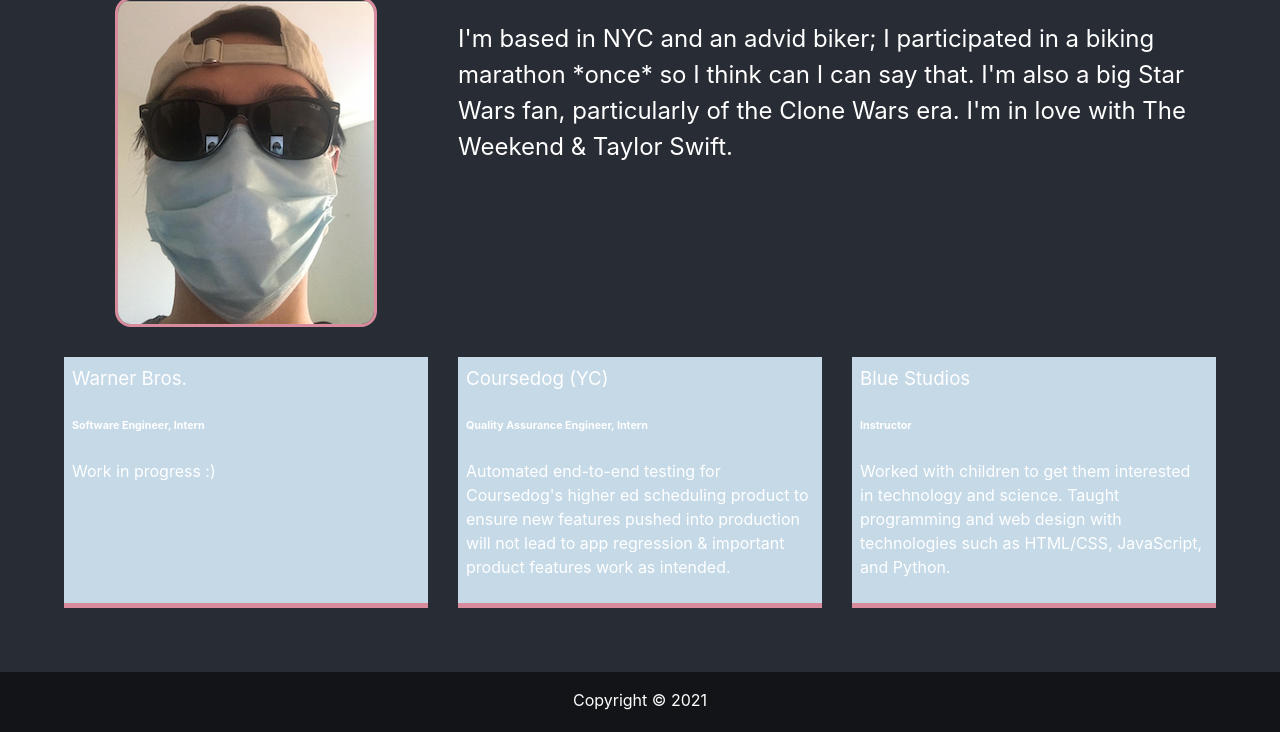
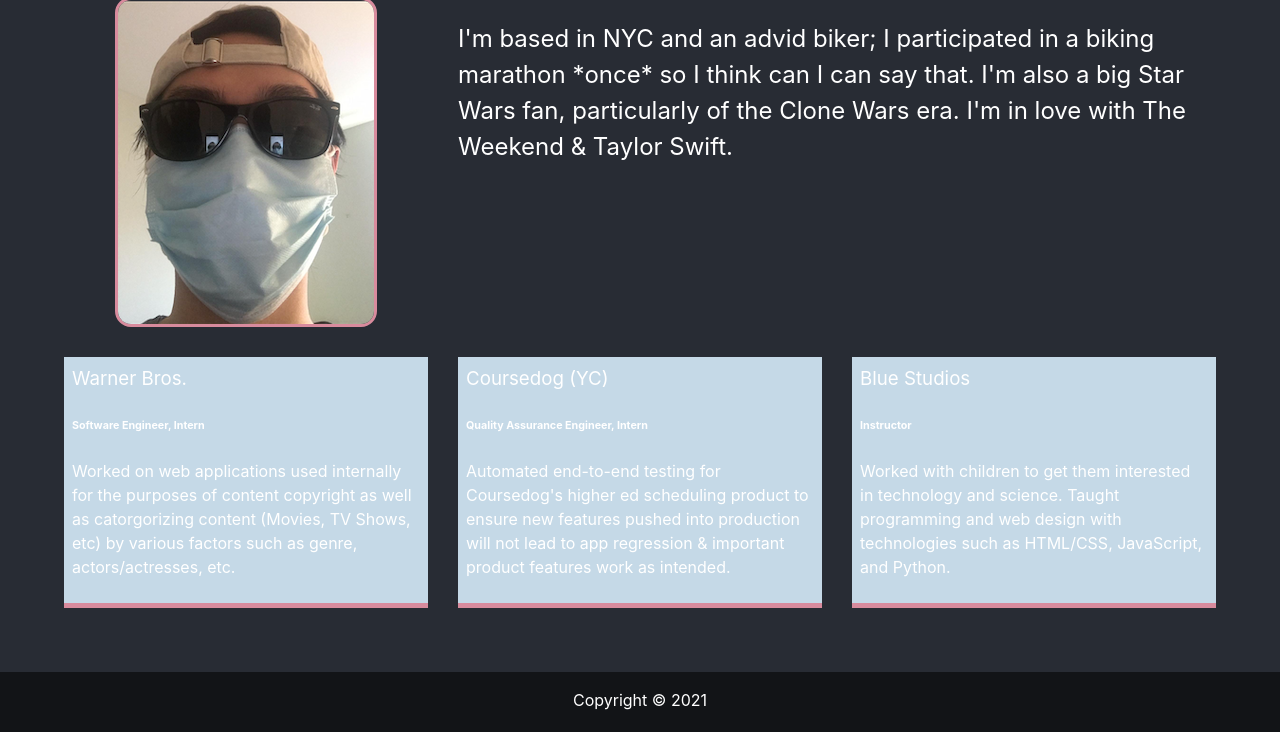
Before and after one commit to phaseharry/personal, a website: page dist/about.html in a window 1280 px wide. Shown: the part 211-943 px from the top of the page. Drawn offline with Linux system fonts and the light colour scheme.

Commit message:
add description for warner bros

```diff
--- a/dist/about.html
+++ b/dist/about.html
@@ -72,7 +72,9 @@
           <h3>Warner Bros.</h3>
           <h6>Software Engineer, Intern</h6>
           <p>
-            Work in progress :)
+            Worked on web applications used internally for the purposes
+            of content copyright as well as catorgorizing content (Movies, TV Shows, etc)
+            by various factors such as genre, actors/actresses, etc.
           </p>
         </div>
         <div class="job job-2">
```
